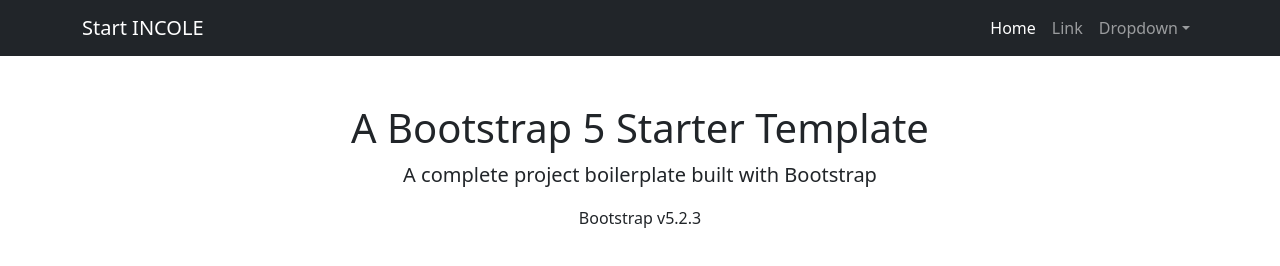
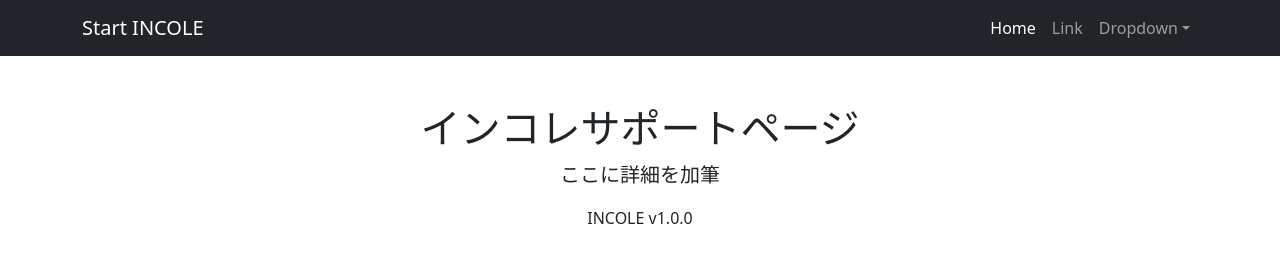
Before and after one commit to INCOLEJAPAN/INCOLE, a plain HTML site: page index.html in a window 1280 px wide. Drawn offline with nearby package versions, Linux system fonts and the light colour scheme.

Commit message:
Update index.html

```diff
--- a/index.html
+++ b/index.html
@@ -37,9 +37,9 @@
         <!-- Page content-->
         <div class="container">
             <div class="text-center mt-5">
-                <h1>A Bootstrap 5 Starter Template</h1>
-                <p class="lead">A complete project boilerplate built with Bootstrap</p>
-                <p>Bootstrap v5.2.3</p>
+                <h1>インコレサポートページ</h1>
+                <p class="lead">ここに詳細を加筆</p>
+                <p>INCOLE v1.0.0</p>
             </div>
         </div>
         <!-- Bootstrap core JS-->
```
